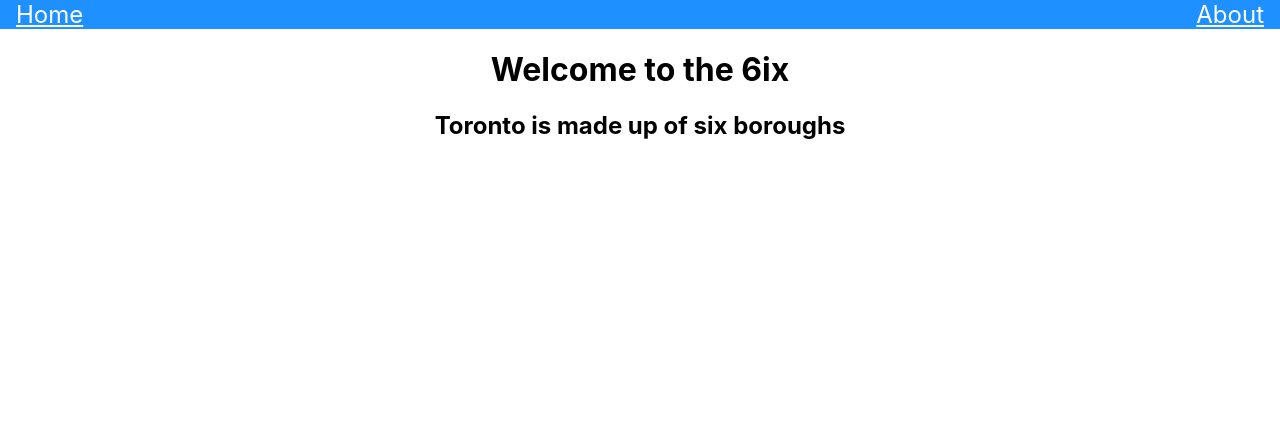
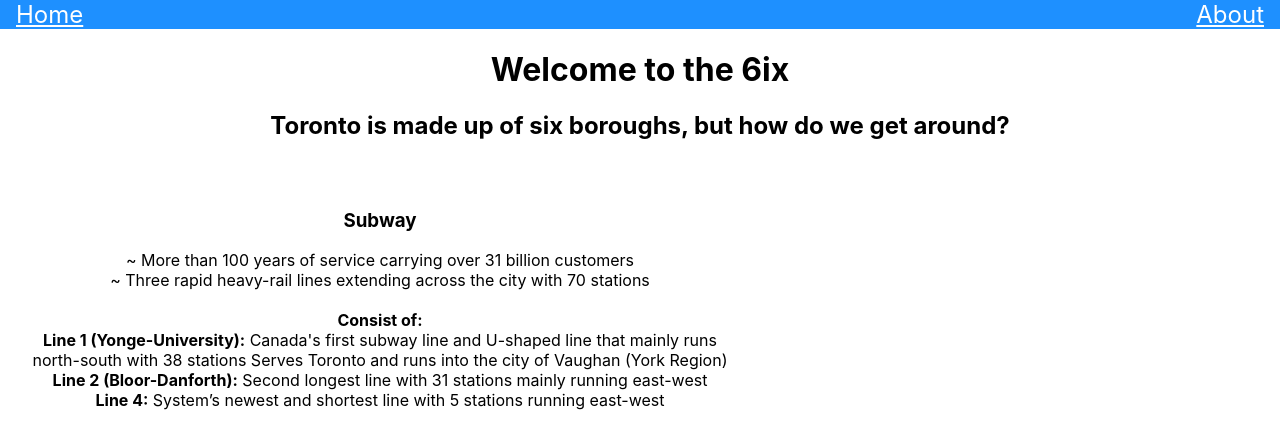
Before and after one commit to sarahsonder/toronno-for-you, a React (Create React App) app: page /crash-course in a window 1280 px wide. Shown: the top 448 px of the page. Built offline with nearby package versions, Linux system fonts and the light colour scheme.

Commit message:
subway description

```diff
--- a/package.json
+++ b/package.json
@@ -9,6 +9,7 @@
     "@testing-library/user-event": "^13.5.0",
     "next": "^14.0.1",
     "react": "^18.2.0",
+    "react-bootstrap": "^2.9.1",
     "react-dom": "^18.2.0",
     "react-router-dom": "^6.18.0",
     "react-scripts": "5.0.1",
--- a/src/components/Crash_Course.js
+++ b/src/components/Crash_Course.js
@@ -1,12 +1,34 @@
 import React from "react"
+import Container from "react-bootstrap/Container";
+import Row from "react-bootstrap/Row";
+import Col from "react-bootstrap/Col";
 
 export const Crash_Course = () => {
     return(
         <div className="crash-course">
             <h1>Welcome to the 6ix</h1>
-            <h2>Toronto is made up of six boroughs</h2>
+            <h2>Toronto is made up of six boroughs, but how do we get around?</h2>
+            <Subway/>
         </div>
     )
 }
 
+const Subway = ()=> {
+    return(
+        <div style={{ display: 'block', width: 700, padding: 30 }}>
+            <h3>Subway</h3>
+            <Row>
+                <Col>~ More than 100 years of service carrying over 31 billion customers
+                </Col>
+                <Col>~ Three rapid heavy-rail lines extending across the city with 70 stations</Col>
+                <Col> <br></br> <b>Consist of:</b> <br></br>
+                    <b>Line 1 (Yonge-University):</b> Canada's first subway line and U-shaped line that mainly runs north-south with 38 stations
+                    Serves Toronto and runs into the city of Vaughan (York Region)
+                    <br></br>
+                    <b>Line 2 (Bloor-Danforth):</b> Second longest line with 31 stations mainly running east-west<br></br>
+                    <b>Line 4:</b> System’s newest and shortest line with 5 stations running east-west <br></br> </Col>
+            </Row>
+        </div>)
+}
+
 export default Crash_Course;
```
Also changed, not shown: 1 other file (tests, documents, lock files or other folders).
